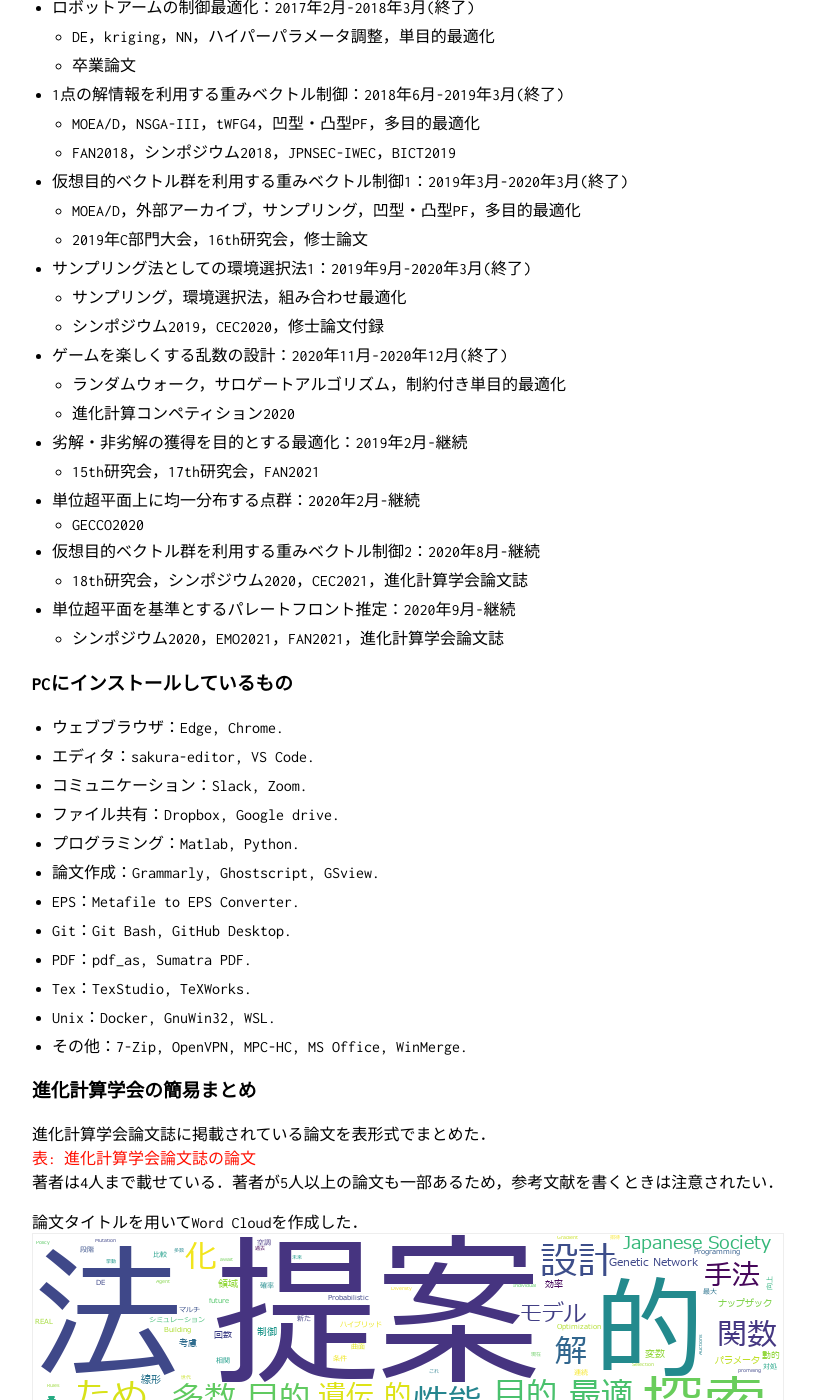
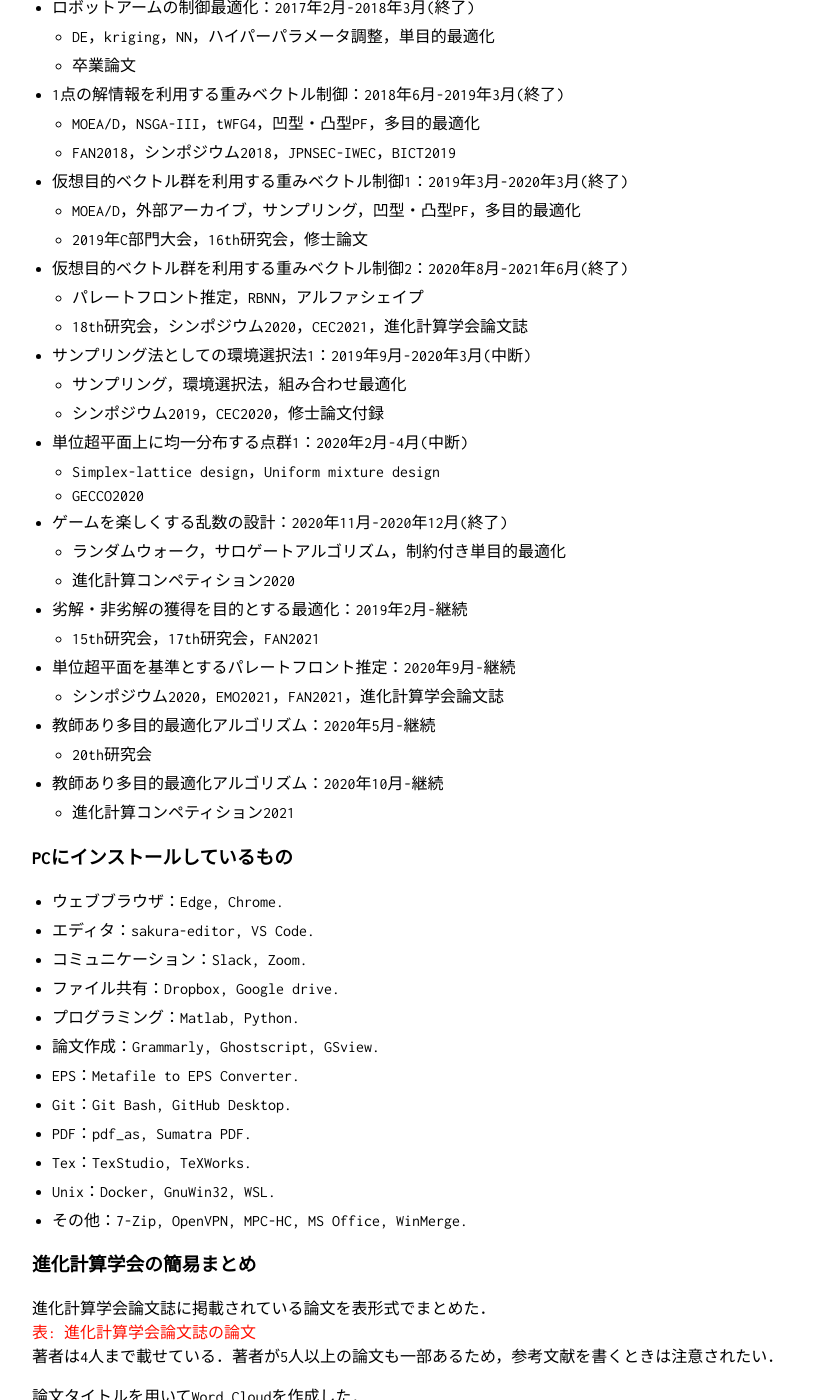
Before and after one commit to tomtkg/tomtkg.github.io, a Jekyll site: the page built from memo.md, in a window 1280 px wide and 1400 px high, scrolled down 931 px. Shown: the whole window, without its empty margins (228-1043 px from the left). Built offline with Jekyll 4.4.1, drawn with Linux system fonts in a browser that asks for light colours.

Commit message:
Update memo.md

```diff
--- a/memo.md
+++ b/memo.md
@@ -35,20 +35,26 @@ Tomoaki Takagi received the B.E. and M.E. degrees from the University of Electro
 - 仮想目的ベクトル群を利用する重みベクトル制御1：2019年3月-2020年3月(終了)
     - MOEA/D，外部アーカイブ，サンプリング，凹型・凸型PF，多目的最適化
     - 2019年C部門大会，16th研究会，修士論文
-- サンプリング法としての環境選択法1：2019年9月-2020年3月(終了)
+- 仮想目的ベクトル群を利用する重みベクトル制御2：2020年8月-2021年6月(終了)
+    - パレートフロント推定，RBNN，アルファシェイプ
+    - 18th研究会，シンポジウム2020，CEC2021，進化計算学会論文誌
+- サンプリング法としての環境選択法1：2019年9月-2020年3月(中断)
     - サンプリング，環境選択法，組み合わせ最適化
     - シンポジウム2019，CEC2020，修士論文付録
+- 単位超平面上に均一分布する点群1：2020年2月-4月(中断)
+    - Simplex-lattice design，Uniform mixture design
+    - GECCO2020
 - ゲームを楽しくする乱数の設計：2020年11月-2020年12月(終了)
     - ランダムウォーク，サロゲートアルゴリズム，制約付き単目的最適化
     - 進化計算コンペティション2020
 - 劣解・非劣解の獲得を目的とする最適化：2019年2月-継続
     - 15th研究会，17th研究会，FAN2021
-- 単位超平面上に均一分布する点群：2020年2月-継続
-    - GECCO2020
-- 仮想目的ベクトル群を利用する重みベクトル制御2：2020年8月-継続
-    - 18th研究会，シンポジウム2020，CEC2021，進化計算学会論文誌
 - 単位超平面を基準とするパレートフロント推定：2020年9月-継続
     - シンポジウム2020，EMO2021，FAN2021，進化計算学会論文誌
+- 教師あり多目的最適化アルゴリズム：2020年5月-継続
+    - 20th研究会
+- 教師あり多目的最適化アルゴリズム：2020年10月-継続
+    - 進化計算コンペティション2021
 
 ### PCにインストールしているもの
 - ウェブブラウザ：Edge, Chrome.
```
